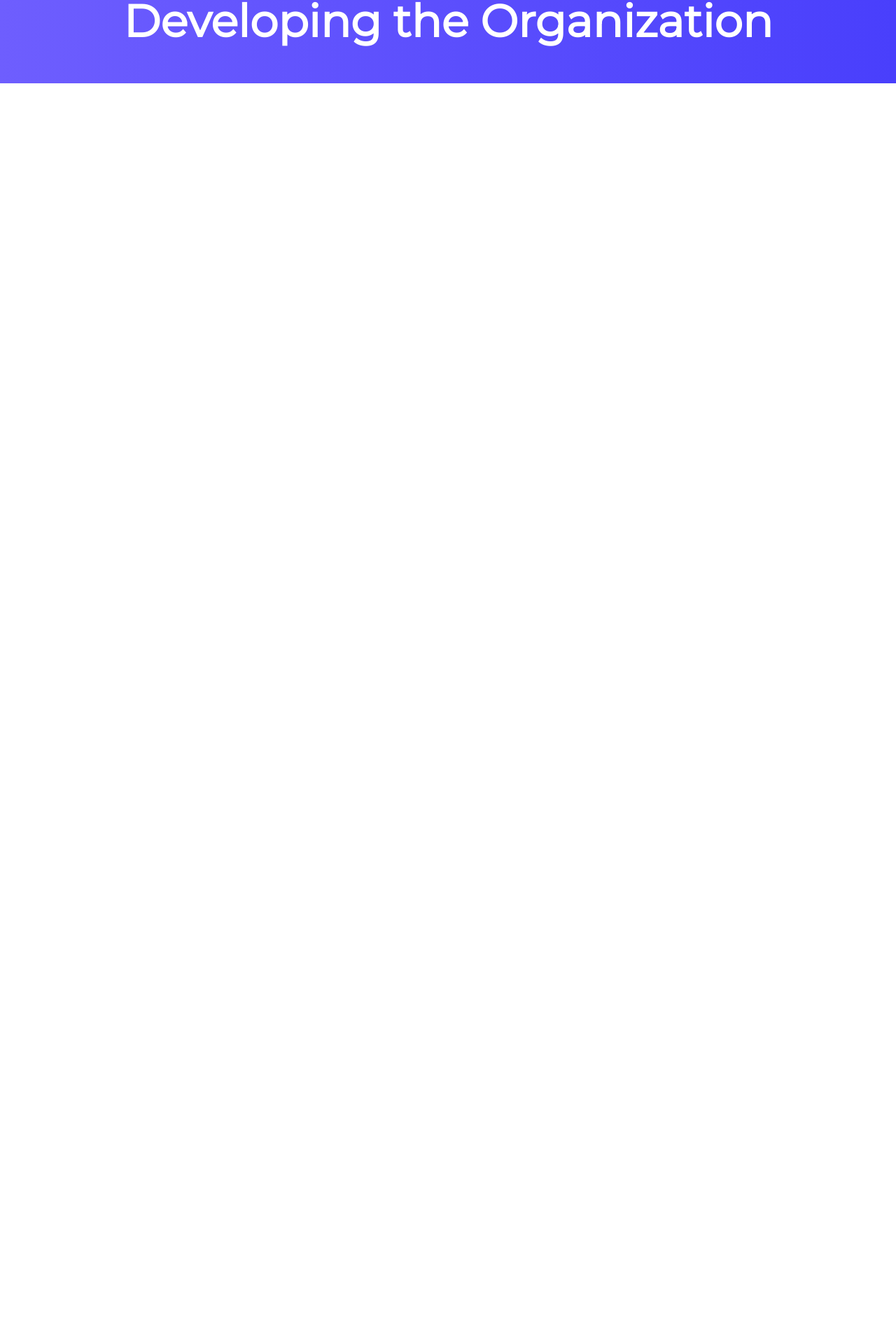
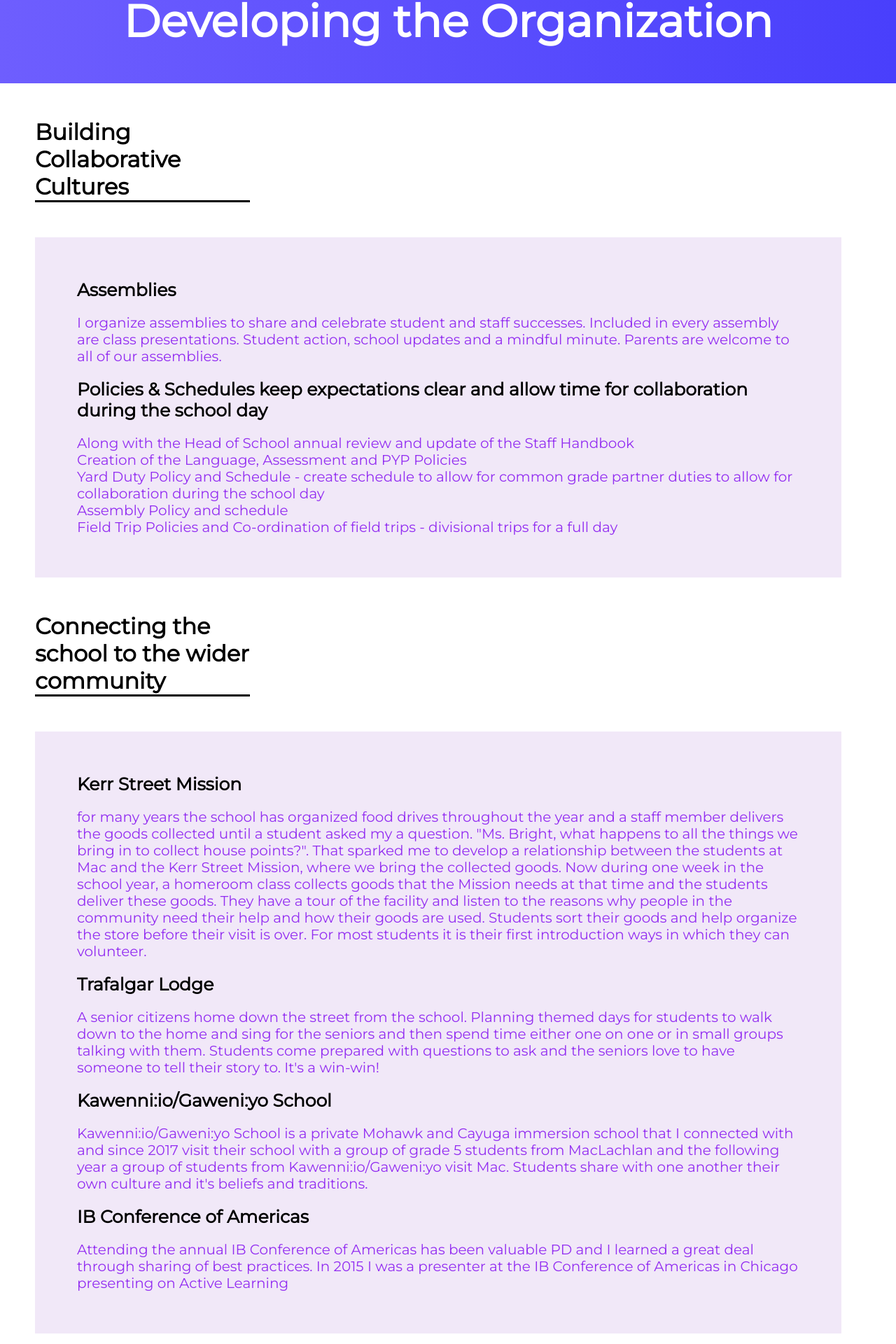
Before and after one commit to Gryph175/Jacki-Bright, a React (Create React App) app: page /develop in a window 1280 px wide. Shown: the part 139-2059 px from the top of the page at 70% size. Before the commit the page ends 800 px from the top, so only its background shows below. Built offline with nearby package versions, Linux system fonts and the light colour scheme.

Commit message:
developing update

```diff
--- a/src/Accountability.js
+++ b/src/Accountability.js
@@ -9,8 +9,8 @@ function Accountability(){
             <h1 className='Title'>Accountability to External Bodies</h1>
             <div className='container'>
                 <ul>
-                <li className="dot">I have experience leading staff through an evaluation process from an external body.  It is important to show that we are doing what we say we are doing.  Being held accountable gives our families the reassurance that we are who we say we are.  It also holds ourselves accountable to continue to offer a program that provides our students with rich learning engagements.  </li>
-                <li className="dot">I have led our school through a PYP authorization visit in 2010, evaluation visit in 2015 and a Ministry inspection every other year since 2013.  An important piece of the evaluation process is openly sharing with staff the results of the reports  Reflecting on feedback often drives changes in curriculum delivery and improved student achievement.  Feedback from external bodies can also drive future professional development plans.</li>
+                <li className="par">I have experience leading staff through an evaluation process from an external body.  It is important to show that we are doing what we say we are doing.  Being held accountable gives our families the reassurance that we are who we say we are.  It also holds ourselves accountable to continue to offer a program that provides our students with rich learning engagements.  </li>
+                <li className="par">I have led our school through a PYP authorization visit in 2010, evaluation visit in 2015 and a Ministry inspection every other year since 2013.  An important piece of the evaluation process is openly sharing with staff the results of the reports  Reflecting on feedback often drives changes in curriculum delivery and improved student achievement.  Feedback from external bodies can also drive future professional development plans.</li>
                 </ul>
             </div>
         </div>
--- a/src/Develop.js
+++ b/src/Develop.js
@@ -5,6 +5,34 @@ function Develop(){
     return(
         <div className='Develop'>
             <h1 className="banner">Developing the Organization</h1>
+
+            <h1 className='Title'>Building Collaborative Cultures</h1>
+            <div className='container'>
+                <ul>
+                    <li className="dot">Assemblies</li>
+                    <p className='par'>I organize assemblies to share and celebrate student and staff successes.  Included in every assembly are class presentations. Student action, school updates and a mindful minute.  Parents are welcome to all of our assemblies.</p>
+                    <li className="dot">Policies & Schedules keep expectations clear and allow time for collaboration during the school day</li>
+                    <p className='par'>Along with the Head of School annual review and update of the Staff Handbook <br/>
+                        Creation of the Language, Assessment and PYP Policies <br />
+                        Yard Duty Policy and Schedule - create schedule to allow for common grade partner duties to allow for collaboration during the school day <br />
+                        Assembly Policy and schedule <br />
+                        Field Trip Policies and Co-ordination of field trips - divisional trips for a full day</p>
+                </ul>
+            </div>
+
+             <h1 className='Title'>Connecting the school to the wider community</h1>
+            <div className='container'>
+                <ul>
+                    <li className="dot">Kerr Street Mission</li>
+                    <p className='par'>for many years the school has organized food drives throughout the year and a staff member delivers the goods collected until a student asked my a question.  "Ms. Bright, what happens to all the things we bring in to collect house points?".  That sparked me to develop a relationship between the students at Mac and the Kerr Street Mission, where we bring the collected goods.  Now during one week in the school year, a homeroom class collects goods that the Mission needs at that time and the students deliver these goods.  They have a tour of the facility and listen to the reasons why people in the community need their help and how their goods are used. Students sort their goods and help organize the store before their visit is over.  For most students it is their first introduction ways in which they can volunteer.</p>
+                    <li className="dot">Trafalgar Lodge</li>
+                    <p className='par'>A senior citizens home down the street from the school.  Planning themed days for students to walk down to the home and sing for the seniors and then spend time either one on one or in small groups talking with them.  Students come prepared with questions to ask and the seniors love to have someone to tell their story to.  It's a win-win!</p>
+                    <li className="dot">Kawenni:io/Gaweni:yo School</li>
+                    <p className='par'>Kawenni:io/Gaweni:yo School is a private Mohawk and Cayuga immersion school that I connected with and since 2017 visit their school with a group of grade 5 students from MacLachlan and the following year a group of students from Kawenni:io/Gaweni:yo visit Mac. Students share with one another their own culture and it's beliefs and traditions.</p>
+                    <li className="dot">IB Conference of Americas</li>
+                    <p className='par'>Attending the annual IB Conference of Americas has been valuable PD and I learned a great deal through sharing of best practices.  In 2015 I was a presenter at the IB Conference of Americas in Chicago presenting on Active Learning</p>
+                </ul>
+            </div>
         </div>
     );
 }
```
